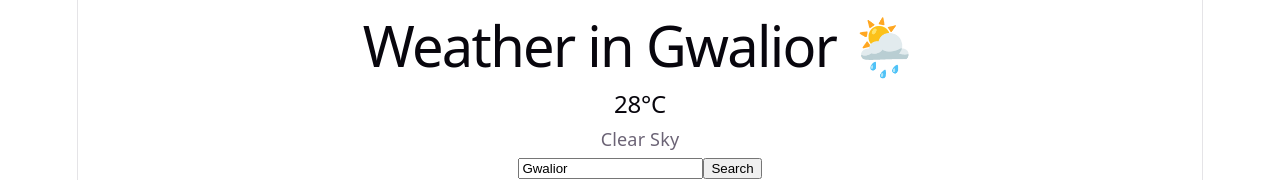
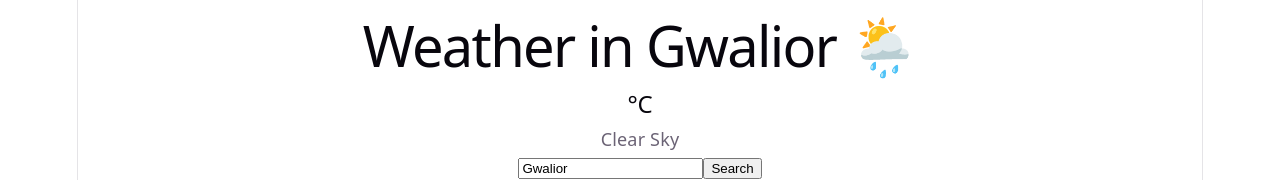
Before and after one commit to abhi12012/react-weather-app, a React (Vite) app: page / in a window 1280 px wide. Shown: the top 180 px of the page. Built offline with nearby package versions, Linux system fonts and the light colour scheme.

Commit message:
Display real weather temperature

```diff
--- a/src/App.jsx
+++ b/src/App.jsx
@@ -4,6 +4,7 @@ import WeatherHeading from "./components/WeatherHeading";
 function App() {
   const [city, setCity] = useState("Gwalior");
    const [searchedCity, setSearchedCity] = useState("Gwalior");
+   const [temperature, setTemperature] = useState(null);
 
 
  async function testAsync() {
@@ -26,7 +27,16 @@ function App() {
 
 const weatherData = await weatherResponse.json();
 
-console.log(weatherData.current);
+const currentTemperature = weatherData.current.temperature_2m;
+setTemperature(currentTemperature);
+
+
+const windSpeed = weatherData.current.wind_speed_10m;
+
+console.log(temperature);
+console.log(windSpeed);
+
+
 }
 
 
@@ -45,7 +55,7 @@ console.log(weatherData.current);
   <div>
     <WeatherHeading
       city={city}
-        temperature={28}
+      temperature={temperature}
       condition="Clear Sky"
     />
 
```
Lines whose indentation alone changed are shown as unchanged.
